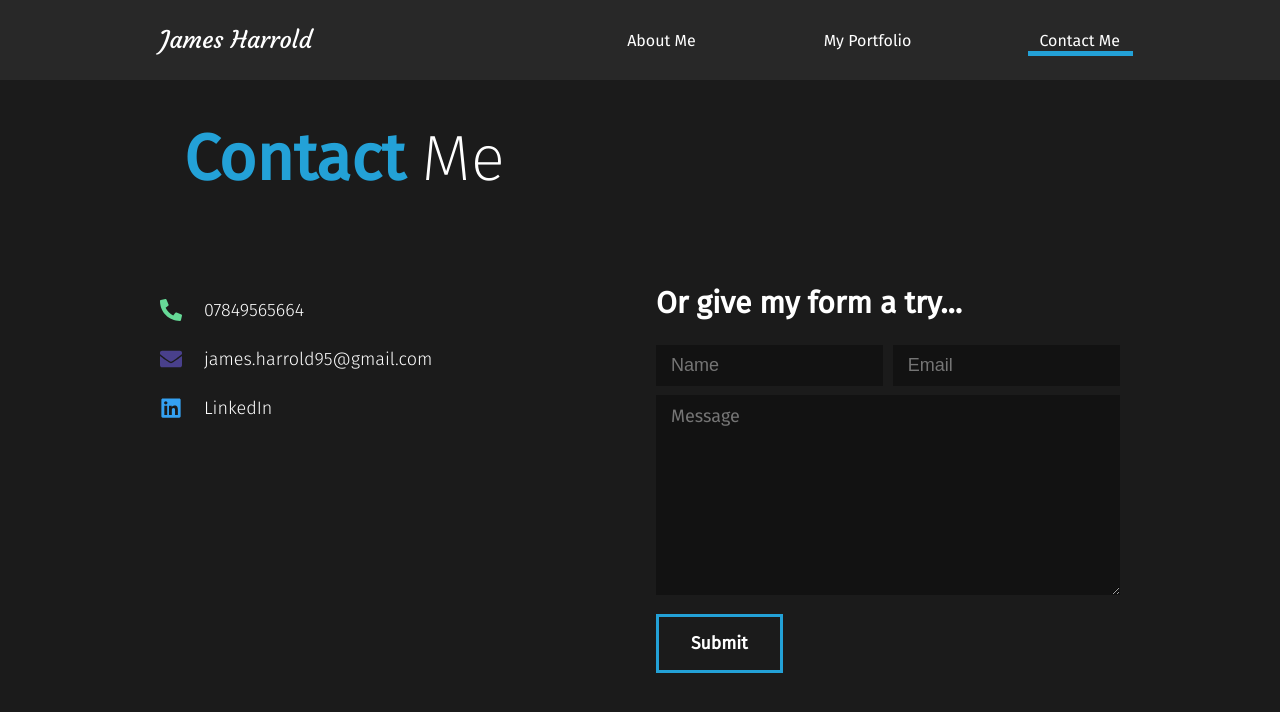
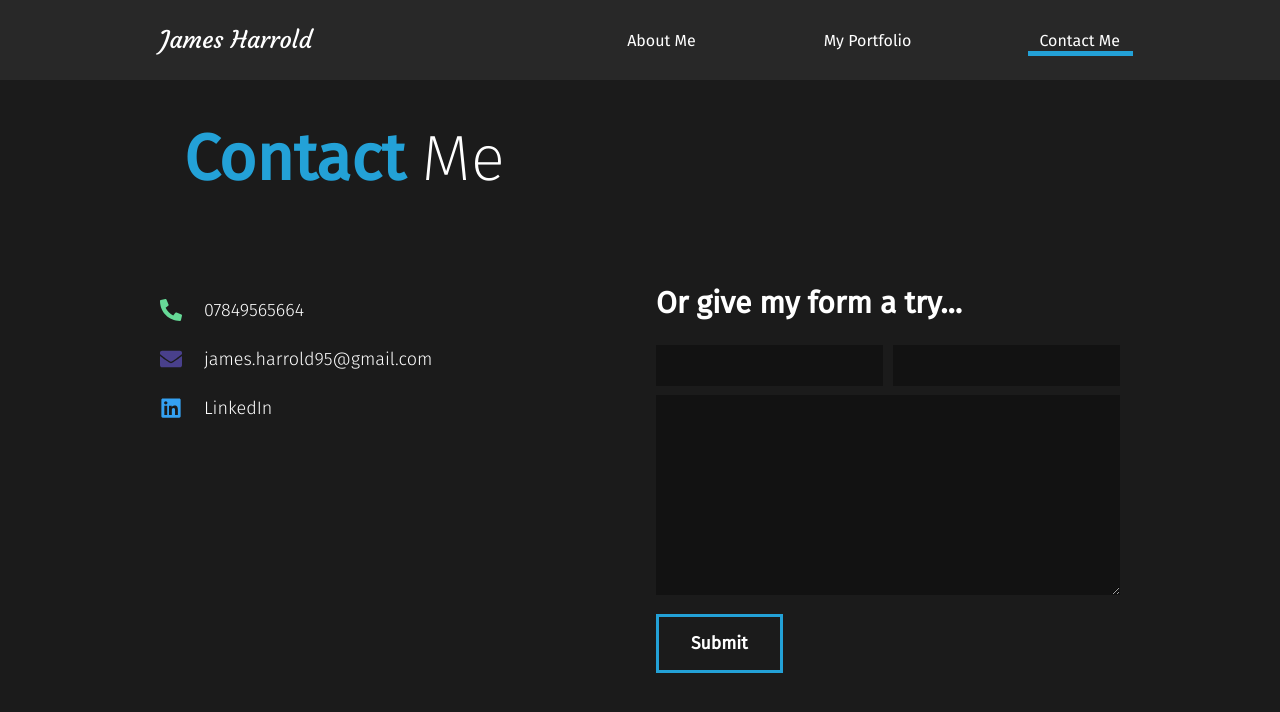
Before and after one commit to Jamesh66/new-portfolio, a React (Create React App) app: page /contact in a window 1280 px wide. Shown: the top 712 px of the page. Built offline with nearby package versions, Linux system fonts and the light colour scheme.

Commit message:
updated ids on form

```diff
--- a/src/components/ContactSection.js
+++ b/src/components/ContactSection.js
@@ -71,19 +71,18 @@ const ContactSection = () => {
           <StyledTextField
             name="contact v1"
             type="text"
-            placeholder="Name"
+            id="name"
           ></StyledTextField>
           <StyledTextField
             id="email"
             name="contact v1"
             type="email"
-            placeholder="Email"
           ></StyledTextField>
           <StyledTextArea
             spellcheck="true"
             name="contact v1"
             type="text"
-            placeholder="Message"
+            id="text"
           ></StyledTextArea>
           <div data-netlify-recaptcha="true"></div>
           <button type="submit">Submit</button>
```
Also changed, not shown: 1 other file (tests, documents, lock files or other folders).
